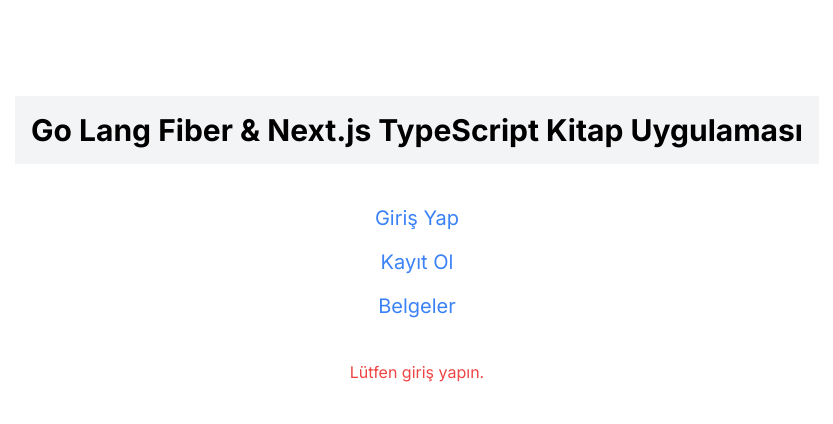
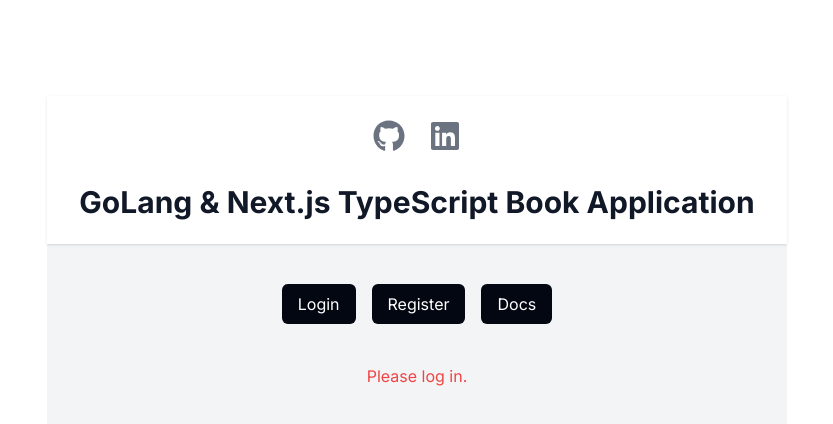
Before and after one commit to TarikSogukpinar/book-go, a Next.js app in the folder web/: page / in a window 1280 px wide. Shown: the top 424 px of the page, without its empty margins (223-1056 px from the left). Built offline with nearby package versions, Linux system fonts and the light colour scheme.

Commit message:
chore: updated main page

```diff
--- a/web/app/components/HomePage.tsx
+++ b/web/app/components/HomePage.tsx
@@ -7,8 +7,9 @@ import { Toaster } from "react-hot-toast";
 import BookModal from "./elements/AddBookModal";
 import GetAllBookModal from "./elements/GetAllBookModal";
 import UpdateBookModal from "./elements/UpdateBookModal";
+import DeleteBookModal from "./elements/DeleteBookModal";
+import { FaLinkedin, FaGithub } from "react-icons/fa";
 import axios from "axios";
-import DeleteBookModal from "./elements/DeleteBookModal";
 
 type Props = {};
 
@@ -22,25 +23,6 @@ export default function HomePage({}: Props) {
   const [isDeleteModalOpen, setIsDeleteModalOpen] = useState<boolean>(false);
   const router = useRouter();
 
-  const fetchBooks = async () => {
-    const token = Cookies.get("JWT");
-
-    if (token) {
-      try {
-        const response = await axios.get(`https://book.tariksogukpinar.dev/api/books`, {
-          headers: {
-            Authorization: `Bearer ${token}`,
-          },
-        });
-        setBooks(response.data.books);
-      } catch (err) {
-        setError("Kitaplar getirilemedi.");
-      }
-    } else {
-      setError("Token bulunamadı. Lütfen giriş yapın.");
-    }
-  };
-
   useEffect(() => {
     const token = Cookies.get("JWT");
 
@@ -48,7 +30,7 @@ export default function HomePage({}: Props) {
       setIsLoggedIn(true);
     } else {
       setIsLoggedIn(false);
-      setError("Lütfen giriş yapın.");
+      setError("Please log in.");
     }
   }, []);
 
@@ -68,7 +50,6 @@ export default function HomePage({}: Props) {
 
   const openGetModal = () => {
     setIsGetModalOpen(true);
-    fetchBooks(); // Kitapları butona tıklayınca getir
   };
 
   const closeGetModal = () => {
@@ -91,59 +72,94 @@ export default function HomePage({}: Props) {
     setIsDeleteModalOpen(false);
   };
 
+  const fetchBooks = async () => {
+    const token = Cookies.get("JWT");
+
+    if (token) {
+      try {
+        const response = await axios.get(
+          `https://book.tariksogukpinar.dev/api/books`,
+          {
+            headers: {
+              Authorization: `Bearer ${token}`,
+            },
+          }
+        );
+        setBooks(response.data.books);
+      } catch (err) {
+        setError("Books could not be fetched.");
+      }
+    } else {
+      setError("Token not found. Please log in.");
+    }
+  };
+
   return (
-    <div>
+    <div className="min-h-screen bg-gray-100">
       <Toaster position="top-right" reverseOrder={false} />
-      <div className="flex justify-between items-center p-4 bg-gray-100">
-        <h1 className="text-3xl font-bold">
-          Go Lang Fiber & Next.js TypeScript Kitap Uygulaması
+      <header className="bg-white shadow flex justify-between items-center px-4 sm:px-6 lg:px-8 py-6">
+        <div className="flex flex-col items-center">
+          <div className="flex space-x-6 mb-4">
+            <a
+              href="https://github.com/your-github-repo"
+              target="_blank"
+              rel="noopener noreferrer"
+              className="text-gray-500 hover:text-gray-700"
+            >
+              <FaGithub size="2em" />
+            </a>
+            <a
+              href="https://www.linkedin.com/in/your-linkedin-profile"
+              target="_blank"
+              rel="noopener noreferrer"
+              className="text-gray-500 hover:text-gray-700"
+            >
+              <FaLinkedin size="2em" />
+            </a>
+          </div>
+          <h1 className="text-3xl font-bold text-gray-900 text-center mt-4">
+            GoLang & Next.js TypeScript Book Application
           </h1>
+        </div>
         {isLoggedIn && (
           <button
             onClick={handleLogout}
-            className="bg-red-500 text-white px-4 py-2 rounded-md ml-3"
+            className=" text-black px-4 py-2 rounded-md hover:text-gray-600"
           >
-            Çıkış Yap
+            Logout
           </button>
         )}
-      </div>
+      </header>
+      <main>
         {isLoggedIn ? (
           <div className="mt-10">
-          {books.length > 0 && (
-            <div className="flex justify-center">
-              <ul className="w-1/2">
-                {books.map((book) => (
-                  <li key={book.id} className="border-b border-gray-300 py-2">
-                    {book.title}
-                  </li>
-                ))}
-              </ul>
-            </div>
-          )}
             <div className="flex justify-center mt-10 space-x-4">
               <button
-              className="bg-blue-500 text-white px-4 py-2 rounded-md"
+                className="bg-gray-950 text-white px-4 py-2 rounded-md hover:bg-gray-600"
                 onClick={openAddModal}
               >
-              Kitap Ekle
+                Add Book
               </button>
               <button
-              className="bg-green-500 text-white px-4 py-2 rounded-md"
-              onClick={openGetModal}
+                className="bg-gray-950 text-white px-4 py-2 rounded-md hover:bg-gray-600"
+                onClick={() => {
+                  openGetModal();
+                  fetchBooks();
+                }}
               >
-              Kitap Getir
+                List All Books
               </button>
               <button
-              className="bg-yellow-500 text-white px-4 py-2 rounded-md"
+                className="bg-gray-950 text-white px-4 py-2 rounded-md hover:bg-gray-600"
                 onClick={openUpdateModal}
               >
-              Kitap Güncelle
+                Update Book
               </button>
               <button
-              className="bg-red-500 text-white px-4 py-2 rounded-md"
+                className="bg-gray-950 text-white px-4 py-2 rounded-md hover:bg-gray-600"
                 onClick={openDeleteModal}
               >
-              Kitap Sil
+                Delete Book
               </button>
             </div>
             <BookModal isOpen={isAddModalOpen} onClose={closeAddModal} />
@@ -158,36 +174,30 @@ export default function HomePage({}: Props) {
             />
           </div>
         ) : (
-        <ul className="flex flex-col items-center space-y-4 mt-10">
-          <li>
-            <Link
-              href="/login"
-              className="text-blue-500 hover:underline text-xl"
-            >
-              Giriş Yap
+          <div className="flex flex-col items-center space-y-4 mt-10">
+            <div className="flex space-x-4">
+              <Link href="/login">
+                <button className="bg-gray-950 text-white px-4 py-2 rounded-md hover:bg-gray-600">
+                  Login
+                </button>
               </Link>
-          </li>
-          <li>
-            <Link
-              href="/register"
-              className="text-blue-500 hover:underline text-xl"
-            >
-              Kayıt Ol
+              <Link href="/register">
+                <button className="bg-gray-950 text-white px-4 py-2 rounded-md hover:bg-gray-600">
+                  Register
+                </button>
               </Link>
-          </li>
-          <li>
-            <Link
-              href="/docs"
-              className="text-blue-500 hover:underline text-xl"
-            >
-              Belgeler
+              <Link href="/docs">
+                <button className="bg-gray-950 text-white px-4 py-2 rounded-md hover:bg-gray-600">
+                  Docs
+                </button>
               </Link>
-          </li>
-        </ul>
+            </div>
+          </div>
         )}
         {error && !isLoggedIn && (
           <p className="text-red-500 text-center mt-10">{error}</p>
         )}
+      </main>
     </div>
   );
 }
--- a/web/app/components/MainPage.tsx
+++ /dev/null
@@ -1,9 +0,0 @@
-import React from 'react'
-
-type Props = {}
-
-export default function MainPage({}: Props) {
-  return (
-    <div>MainPage</div>
-  )
-}
--- a/web/app/components/elements/GetAllBookModal.tsx
+++ b/web/app/components/elements/GetAllBookModal.tsx
@@ -7,9 +7,16 @@ type Props = {
   onClose: () => void;
 };
 
+const Spinner = () => (
+  <div className="flex justify-center items-center">
+    <div className="loader ease-linear rounded-full border-4 border-t-4 border-gray-200 h-12 w-12"></div>
+  </div>
+);
+
 const GetAllBookModal: React.FC<Props> = ({ isOpen, onClose }) => {
   const [books, setBooks] = useState<any[]>([]);
   const [error, setError] = useState<string>("");
+  const [loading, setLoading] = useState<boolean>(false);
   const [currentPage, setCurrentPage] = useState<number>(1);
   const [totalBooks, setTotalBooks] = useState<number>(0);
   const [booksPerPage] = useState<number>(5); // You can change the number of books per page
@@ -17,11 +24,14 @@ const GetAllBookModal: React.FC<Props> = ({ isOpen, onClose }) => {
   useEffect(() => {
     const fetchBooks = async () => {
       setError("");
+      setLoading(true);
       const token = Cookies.get("JWT");
 
       if (token) {
         try {
-          const response = await axios.get(`https://book.tariksogukpinar.dev/api/books`, {
+          const response = await axios.get(
+            `https://book.tariksogukpinar.dev/api/books`,
+            {
               headers: {
                 Authorization: `Bearer ${token}`,
               },
@@ -29,7 +39,8 @@ const GetAllBookModal: React.FC<Props> = ({ isOpen, onClose }) => {
                 page: currentPage,
                 limit: booksPerPage,
               },
-          });
+            }
+          );
 
           if (
             response.data &&
@@ -43,9 +54,12 @@ const GetAllBookModal: React.FC<Props> = ({ isOpen, onClose }) => {
           }
         } catch (err) {
           setError("Failed to fetch books or an error occurred");
+        } finally {
+          setLoading(false);
         }
       } else {
         setError("Token not found. Please login.");
+        setLoading(false);
       }
     };
 
@@ -61,6 +75,10 @@ const GetAllBookModal: React.FC<Props> = ({ isOpen, onClose }) => {
   return (
     <div className="fixed inset-0 flex items-center justify-center bg-black bg-opacity-50">
       <div className="bg-white p-4 rounded-md w-3/4 max-h-3/4 overflow-y-auto">
+        {loading ? (
+          <Spinner />
+        ) : (
+          <>
             <h2 className="text-xl font-bold">All Books</h2>
             {error && <p className="text-red-500 mt-4">{error}</p>}
             <p className="mt-4">Total Books: {totalBooks}</p>
@@ -105,6 +123,8 @@ const GetAllBookModal: React.FC<Props> = ({ isOpen, onClose }) => {
             >
               Close
             </button>
+          </>
+        )}
       </div>
     </div>
   );
--- a/web/app/globals.css
+++ b/web/app/globals.css
@@ -6,3 +6,14 @@
   -webkit-font-smoothing: auto;
   -moz-osx-font-smoothing: auto;
 }
+
+.loader {
+  border-top-color: #3498db;
+  animation: spin 1s ease-in-out infinite;
+}
+
+@keyframes spin {
+  to {
+    transform: rotate(360deg);
+  }
+}
--- a/web/app/main/page.tsx
+++ /dev/null
@@ -1,8 +0,0 @@
-import React from "react";
-import MainPage from "../components/MainPage";
-
-type Props = {};
-
-export default function Main({}: Props) {
-  return <MainPage />;
-}
```
Also changed, not shown: web/app/components/elements/AddBookModal.tsx (+10 -9 lines), 2 other files (tests, documents, lock files or other folders). Lines whose indentation alone changed are shown as unchanged.
